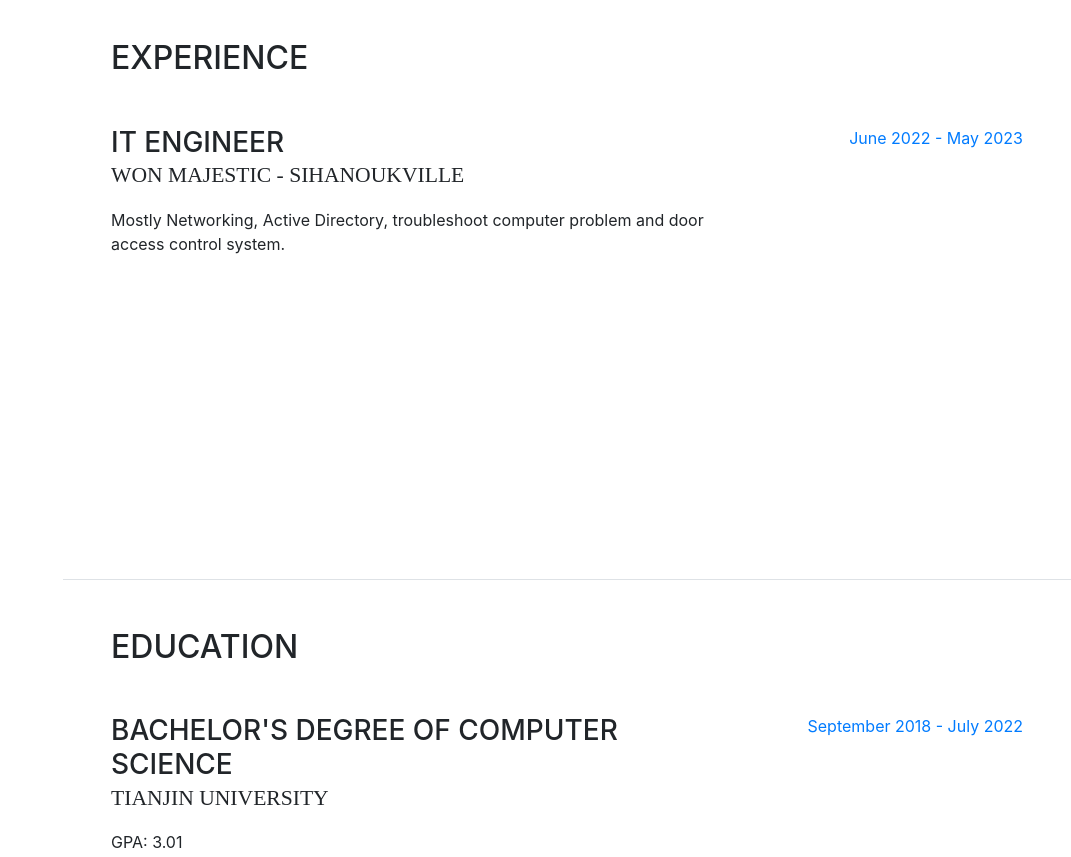
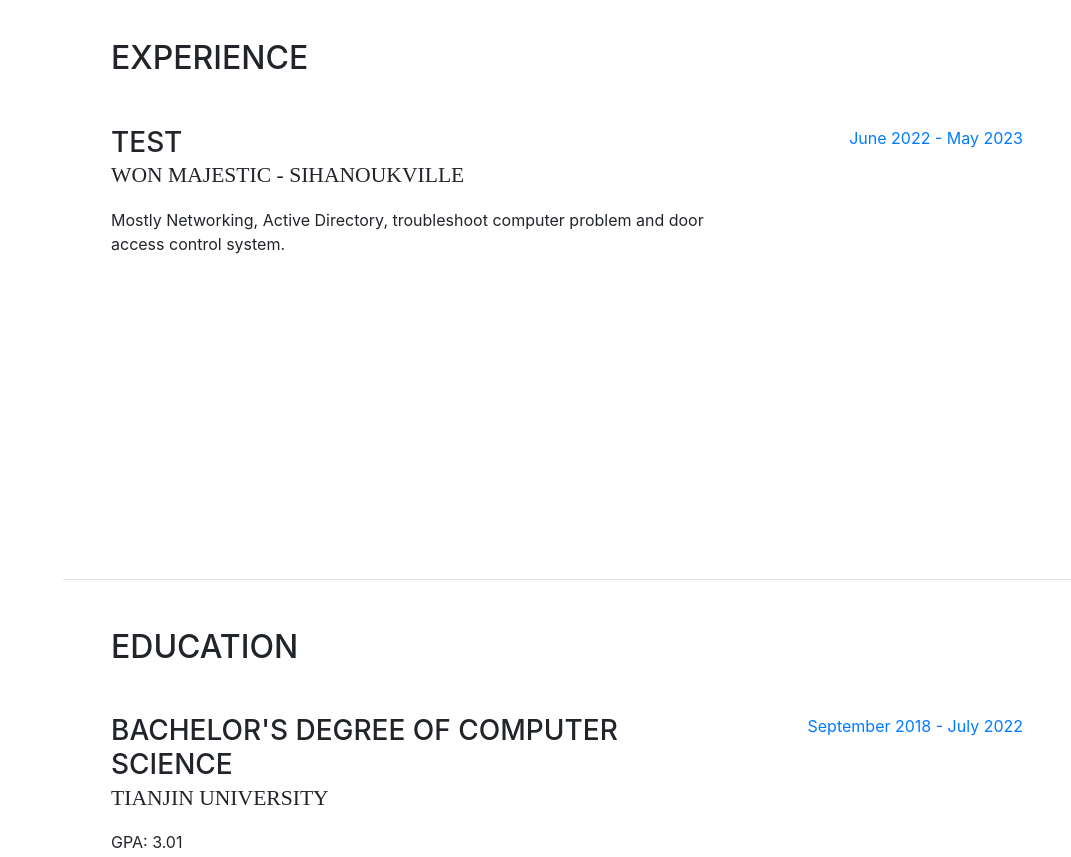
Before and after one commit to TheanySOK/TheanySOK.github.io, a website with bundled scripts: page index.html in a window 1280 px wide. Shown: the part 1020-1877 px from the top of the page, without its empty margins (209-1280 px from the left). Built offline with nearby package versions, Linux system fonts and the light colour scheme; a web font is replaced by a local one.

Commit message:
Update index.html
test

```diff
--- a/index.html
+++ b/index.html
@@ -114,7 +114,7 @@
 
         <div class="resume-item d-flex flex-column flex-md-row mb-5">
           <div class="resume-content mr-auto">
-            <h3 class="mb-0">IT Engineer</h3>
+            <h3 class="mb-0">Test</h3>
             <div class="subheading mb-3">Won Majestic - SihanoukVille</div>
             <p>Mostly Networking, Active Directory, troubleshoot computer problem and door access control system.</p>
           </div>
```
